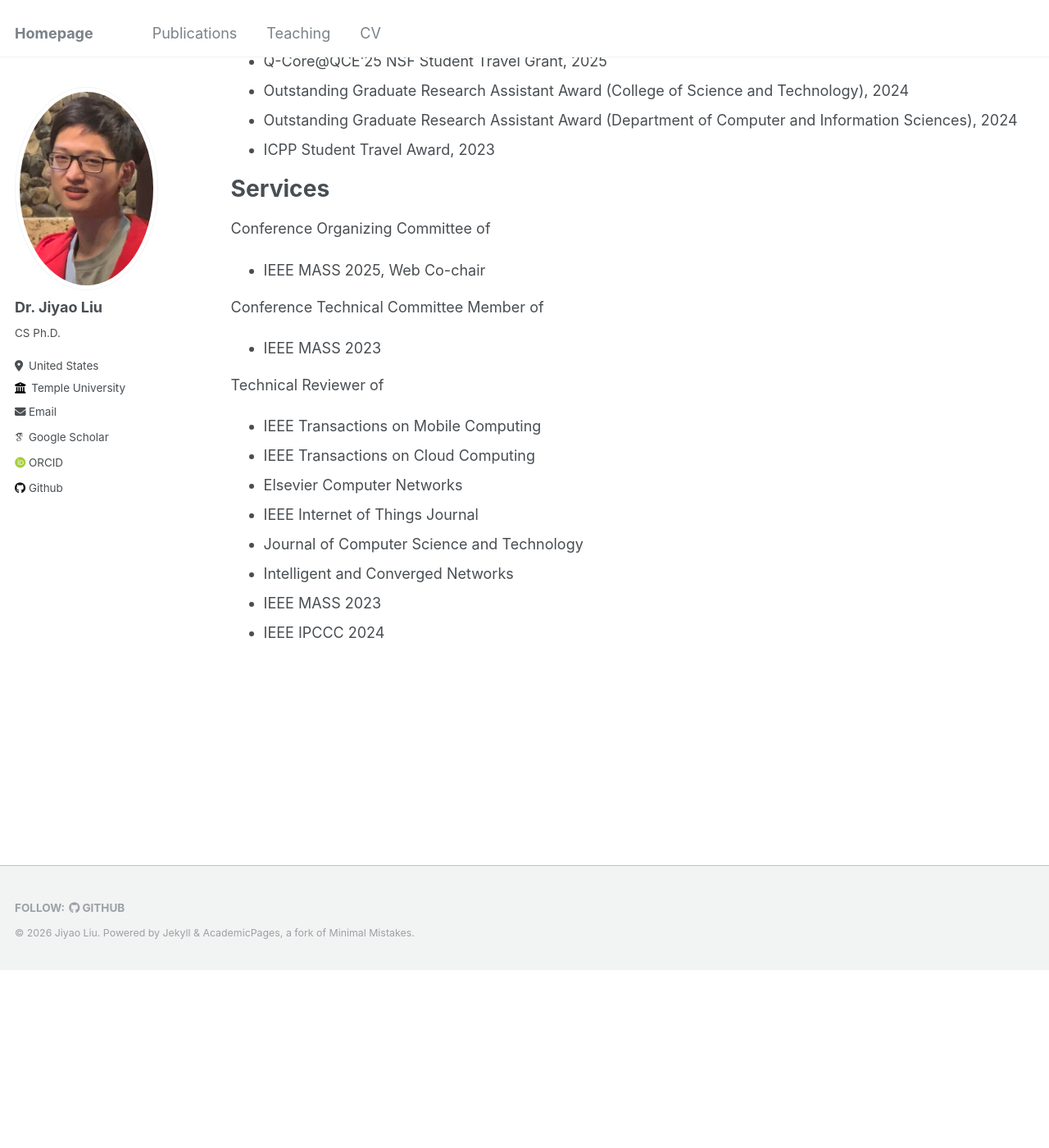
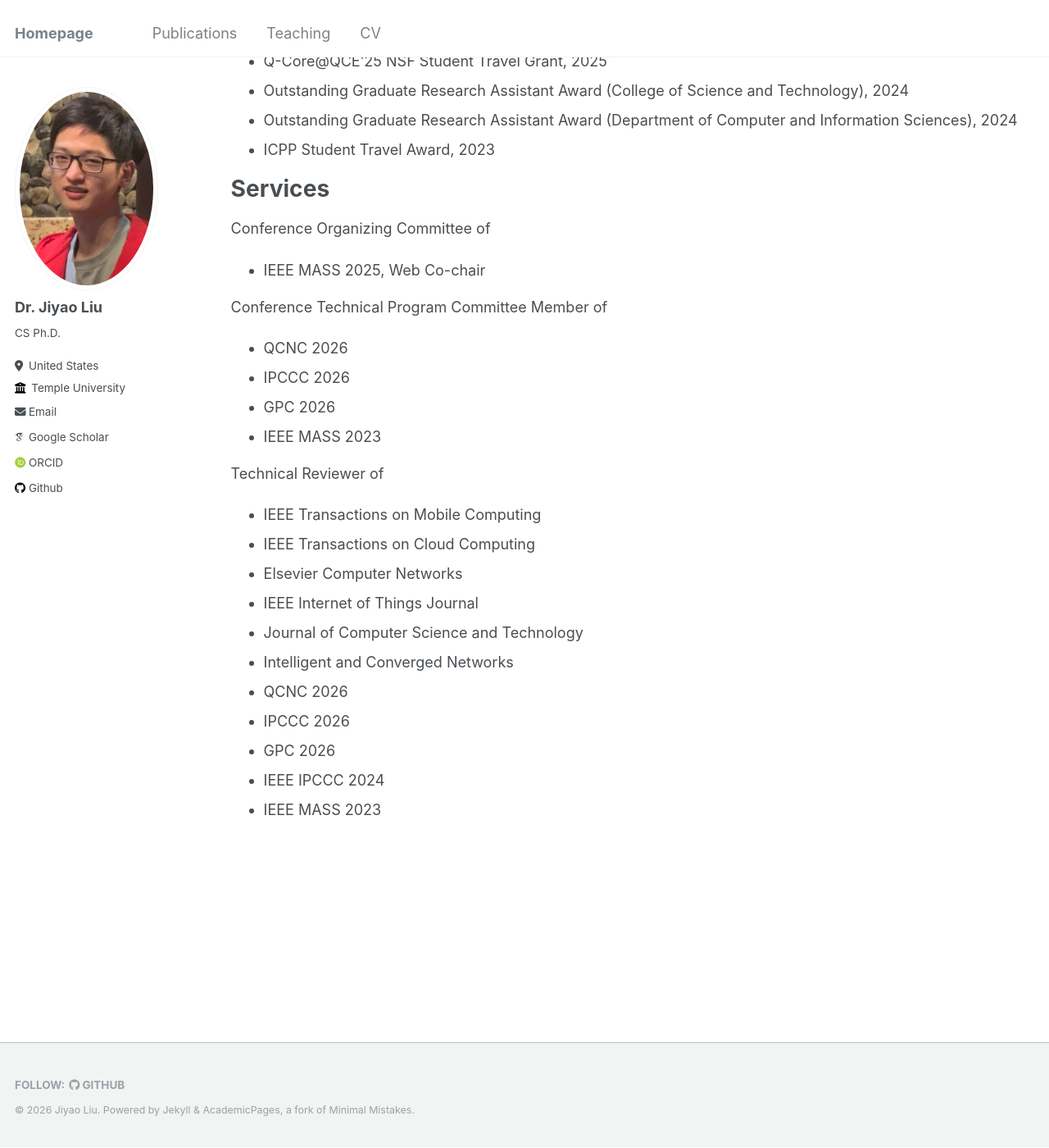
Before and after one commit to Jiyao17/jiyao17.github.io, a Jekyll site: the page built from _pages/cv.md, in a window 1280 px wide and 1400 px high, scrolled down 828 px. Shown: the whole window at 82% size. Built offline with Jekyll 4.4.1, drawn with Linux system fonts in a browser that asks for light colours; some web fonts are replaced; before the commit the page ends 2012 px from its top, so only the background shows below that.

Commit message:
update pub and service

```diff
--- a/_pages/cv.md
+++ b/_pages/cv.md
@@ -73,7 +73,10 @@ Conference Organizing Committee of
   * IEEE MASS 2025, Web Co-chair
 
 
-Conference Technical Committee Member of
+Conference Technical Program Committee Member of
+  * QCNC 2026
+  * IPCCC 2026
+  * GPC 2026
   * IEEE MASS 2023
 
 
@@ -84,5 +87,8 @@ Technical Reviewer of
   * IEEE Internet of Things Journal
   * Journal of Computer Science and Technology
   * Intelligent and Converged Networks
+  * QCNC 2026
+  * IPCCC 2026
+  * GPC 2026
+  * IEEE IPCCC 2024
   * IEEE MASS 2023
-  * IEEE IPCCC 2024
```
Also changed, not shown: _pages/about.md (+2 -0 lines), _pages/publications.md (+8 -1 lines), 1 other file.
